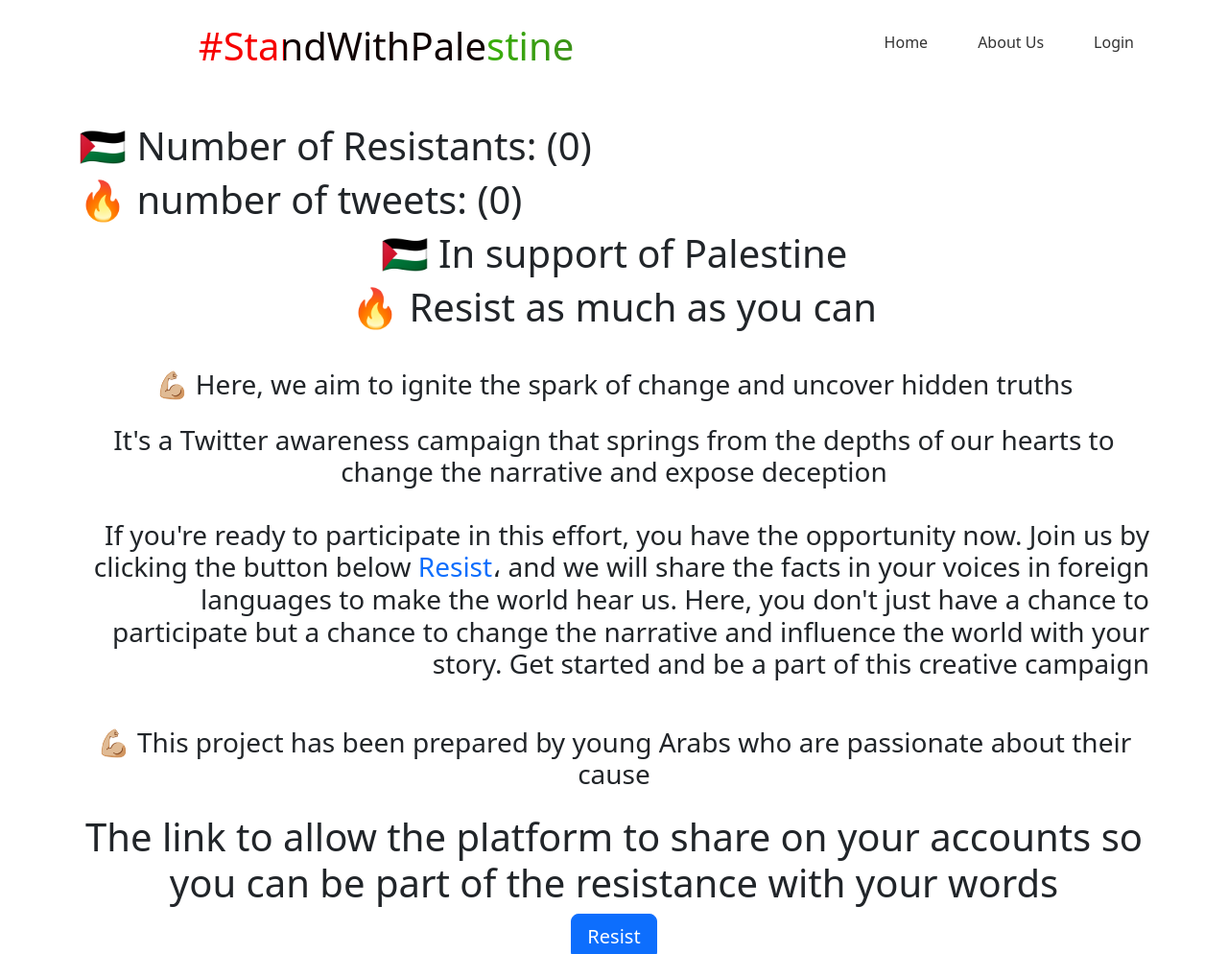
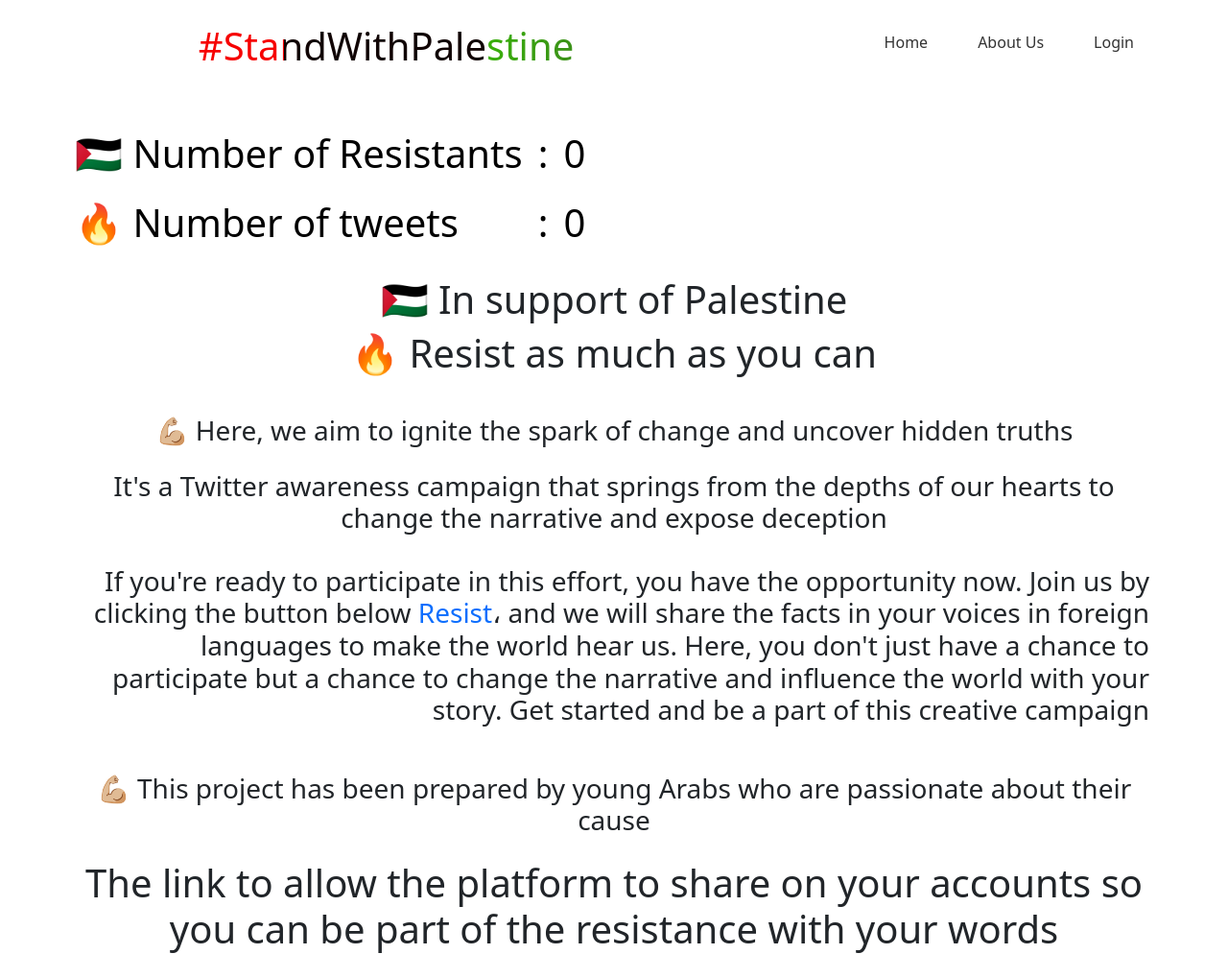
Before and after one commit to Stand-With-Palestine/CrowdTweet, a Django app: page / in a window 1280 px wide. Shown: the top 994 px of the page at 96% size. Run offline with Django 4.2, Linux system fonts and the light colour scheme; data that the repository does not hold is empty; some libraries are stand-ins or nearby versions.

Commit message:
fix text alignment of stats in index

```diff
--- a/apps/templates/index.html
+++ b/apps/templates/index.html
@@ -1,16 +1,26 @@
 {% extends 'base.html' %}
 {% load i18n %}
 {% block welcome_page %}
-    <div class="row">
-        <div class="col-12">
-            <h1 class="text-left">
-                🇵🇸 {% trans "Number of Resistants" %}: ({{ resistants_count }})
-            </h1>
-            <h1 class="text-left">
-                🔥 {% trans "number of tweets" %}: ({{ tweets_count }})
-            </h1>
-        </div>
+
+
+    <div class="row" style="width: fit-content;">
+    <table class="table table-borderless">
+        <tbody>
+        <tr>
+            <td><h1>🇵🇸 {% trans "Number of Resistants" %}</h1></td>
+            <td><h1>:</h1></td>
+            <td><h1>{{ resistants_count }}</h1></td>
+        </tr>
+        <tr>
+            <td><h1>🔥 {% trans "Number of tweets" %}</h1></td>
+            <td><h1>:</h1></td>
+            <td><h1>{{ tweets_count }}</h1></td>
+        </tr>
+        </tbody>
+    </table>
     </div>
+
+
     <div class="row">
         <div class="col-md-12">
             <h1 class="text-center">
```
